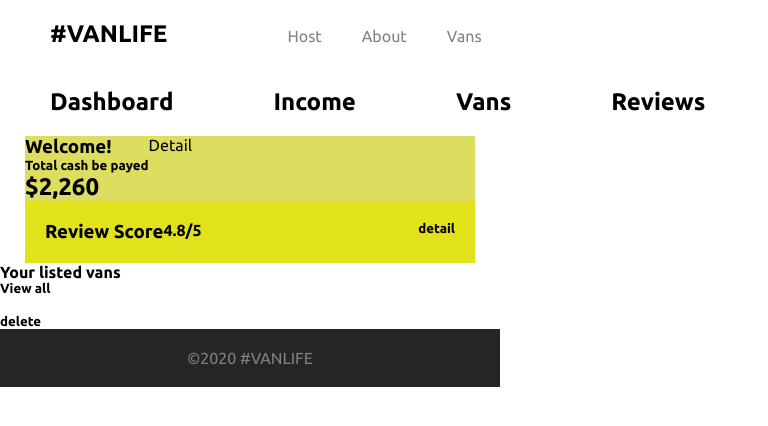
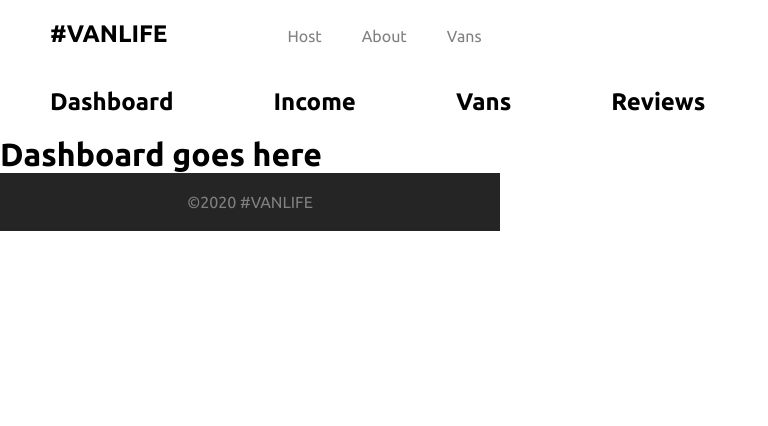
Before and after one commit to raphaeldeoliveira/exerciciosReact, a React (Create React App) app in the folder course-content/vanlife/: page /host in a window 1280 px wide. Shown: the top 426 px of the page, without its empty margins (0-768 px from the left). Built offline with nearby package versions, Linux system fonts and the light colour scheme.

Commit message:
implementei uma subnavegação onde comprendi o conceito de rotas aninhadas com o uso do componente Outlet. Agora o site vanlife tem subnavegações levando pra subrotas da maneira correta

```diff
--- a/course-content/vanlife/src/App.js
+++ b/course-content/vanlife/src/App.js
@@ -6,19 +6,18 @@
 import About from "./components/About";
 import Vans from "./pages/vans/Vans";
 import VanTemplate from "./pages/vans/VanTemplate";
-import Host from "./pages/host/Dashboard";
 
 import Layout from "./components/Layout";
-import Header from "./components/Header";
 import Income from "./pages/host/Income";
 import Reviews from "./pages/host/Reviews";
+import HostLayout from "./pages/host/HostLayout";
+import Dashboard from "./pages/host/Dashboard";
 
 function App() {
 
   return (
     <div className="App">
       <BrowserRouter>
-        <Header />
 
         <Routes>
           <Route element={<Layout />}>
@@ -26,9 +25,11 @@
             <Route path="/about" element={<About />}/>
             <Route path="/vans" element={<Vans />}/>
             <Route path="/vans/:id" element={<VanTemplate />}/>
-            <Route path="/host" element={<Host />}/>
-            <Route path="/host/income" element={<Income />}/>
-            <Route path="/host/reviews" element={<Reviews />}/>
+            <Route path="/host" element={<HostLayout />}>
+              <Route path="/host" element={<Dashboard />}/>
+              <Route path="/host/income" element={<Income />}/>
+              <Route path="/host/reviews" element={<Reviews />}/>
+            </Route>
           </Route>
         </Routes>
 
--- a/course-content/vanlife/src/components/Layout.js
+++ b/course-content/vanlife/src/components/Layout.js
@@ -1,9 +1,14 @@
 import React from "react"
 import { Outlet } from "react-router-dom"
+import Header from "./Header"
 
 export default function Layout() {
 
     return (
-        <Outlet />
+        <>
+            <Header />
+            <Outlet />
+        </>
+
     )
 }
--- a/course-content/vanlife/src/pages/host/Dashboard.js
+++ b/course-content/vanlife/src/pages/host/Dashboard.js
@@ -1,5 +1,5 @@
 import React from "react";
-import { Link } from "react-router-dom"
+import { Link, Outlet } from "react-router-dom"
 
 export default function Dashboard() {
 
@@ -29,7 +29,13 @@
     })
 
     return (
-        <div className="host">
+
+        <>
+            <h1>Dashboard goes here</h1>
+            {/*<Outlet />*/}
+        </>
+
+        /*<div className="host">
             <nav>
                 <Link to="" >Dashboard</Link>
                 <Link to="" >Income</Link>
@@ -61,11 +67,11 @@
                     <h5>View all</h5>
                 </div>
                 <div>
-                    {/*{loadComponents}*/}
+                    {loadComponents}
                     <Card />
                 </div>
             </div>
-        </div>
+        </div>*/
     )
 
 }
--- /dev/null
+++ b/course-content/vanlife/src/pages/host/HostLayout.js
@@ -0,0 +1,20 @@
+import React from "react";
+import { Outlet, Link } from "react-router-dom"
+
+export default function HostLayout() {
+
+
+    return (
+
+        <>
+            <nav>
+                <Link to="/host">Dashboard</Link>
+                <Link to="/host/income">Income</Link>
+                <Link>Vans</Link>
+                <Link to="/host/reviews">Reviews</Link>
+            </nav>
+            <Outlet />
+        </>
+
+    )
+}
```
